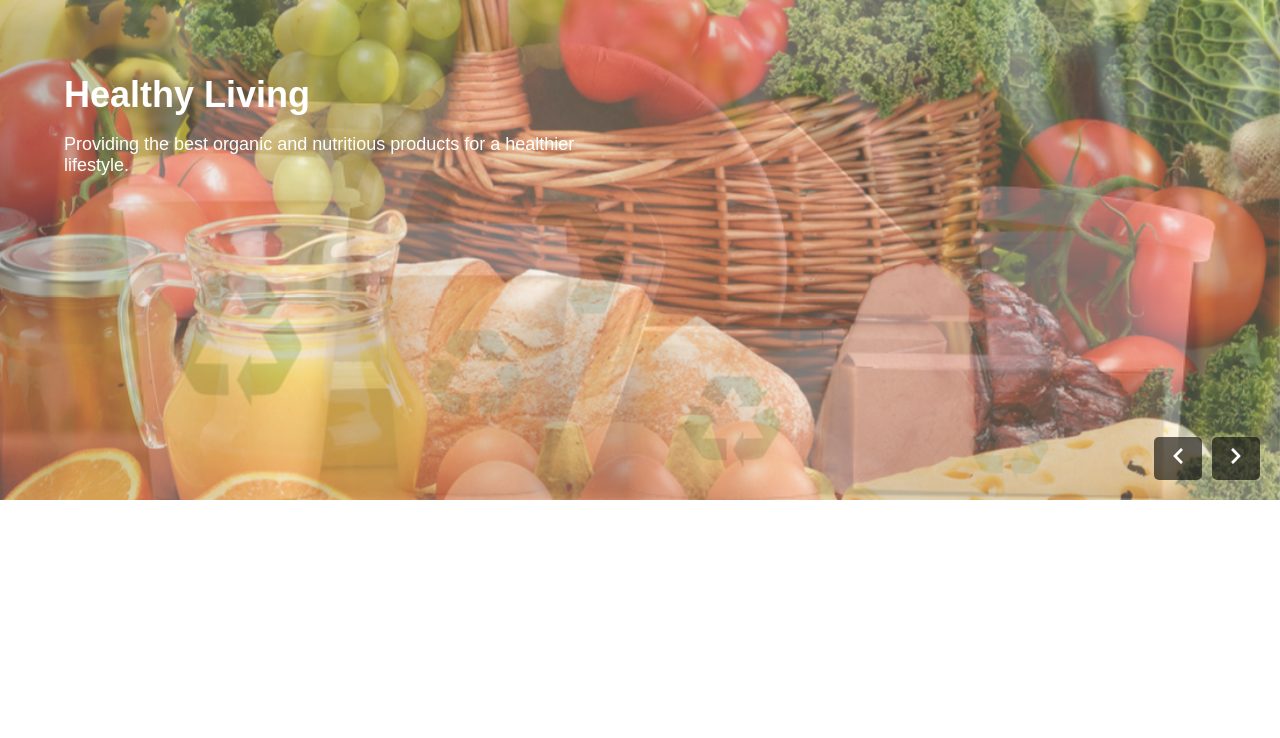
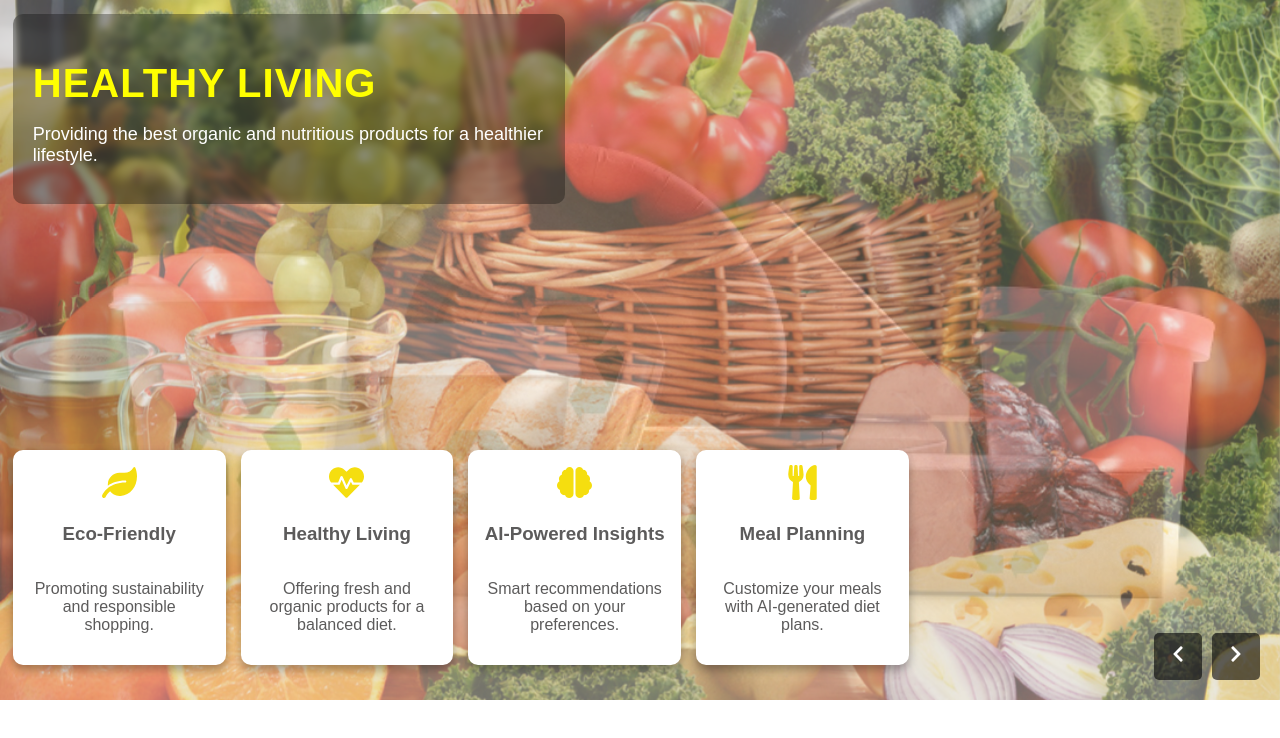
Before and after one commit to wallacetrixie/ConsiousCart, a React (Vite) app: page /Banner in a window 1280 px wide. Shown: the top 738 px of the page. Built offline with nearby package versions, Linux system fonts and the light colour scheme.

Commit message:
responsive and appealing look to the banner

```diff
--- a/src/Banner.jsx
+++ b/src/Banner.jsx
@@ -1,12 +1,13 @@
 import React, { useState, useEffect } from "react";
 import "./styles/banner.css"; // Import CSS for styling
-import { FaChevronLeft, FaChevronRight } from "react-icons/fa";
+import { FaChevronLeft, FaChevronRight, FaLeaf, FaHeartbeat, FaBrain, FaUtensils } from "react-icons/fa";
 
 // Import images
 import environmentImg from "./images/environment.jpg";
 import healthy from "./images/healthy.jpg";
 import Ai from "./images/Ai.jpg";
 import natural from "./images/natural.jpg";
+import meal from "./images/meal.jpg";
 
 // Image and text data
 const slides = [
@@ -29,6 +30,11 @@ const slides = [
     image: natural,
     title: "Natural & Organic",
     description: "Carefully selected natural products that are good for you and the planet.",
+  },
+  {
+    image: meal,
+    title: "Personalized Meal Plans",
+    description: "Customize your diet with AI-powered meal planning tailored to your preferences and health goals.",
   },
 ];
 
@@ -67,6 +73,30 @@ const Banner = () => {
         ))}
       </div>
 
+      {/* Feature Boxes */}
+      <div className="feature-boxes">
+        <div className="feature-box">
+          <FaLeaf className="feature-icon" />
+          <h3>Eco-Friendly</h3>
+          <p>Promoting sustainability and responsible shopping.</p>
+        </div>
+        <div className="feature-box">
+          <FaHeartbeat className="feature-icon" />
+          <h3>Healthy Living</h3>
+          <p>Offering fresh and organic products for a balanced diet.</p>
+        </div>
+        <div className="feature-box">
+          <FaBrain className="feature-icon" />
+          <h3>AI-Powered Insights</h3>
+          <p>Smart recommendations based on your preferences.</p>
+        </div>
+        <div className="feature-box">
+          <FaUtensils className="feature-icon" />
+          <h3>Meal Planning</h3>
+          <p>Customize your meals with AI-generated diet plans.</p>
+        </div>
+      </div>
+
       {/* Navigation Buttons */}
       <div className="slider-nav">
         <button className="prev-btn" onClick={prevSlide}>
--- a/src/styles/banner.css
+++ b/src/styles/banner.css
@@ -2,7 +2,7 @@
 .banner-container {
   position: relative;
   width: 100%;
-  height: 500px; /* Adjust based on preference */
+  height: 700px; /* Adjust as needed */
   overflow: hidden;
   background-color: #f4f4f4;
 }
@@ -10,23 +10,33 @@
 /* Text Section (Top Left) */
 .banner-text {
   position: absolute;
-  top: 10%;
-  left: 5%;
+  top: 2%;
+  left: 1%;
+  background: rgba(0, 0, 0, 0.3); /* Semi-transparent background */
+  padding: 20px;
+  border-radius: 10px;
   color: white;
   z-index: 10;
   max-width: 40%;
+  animation: fadeInSlide 1.2s ease-in-out;
+  backdrop-filter: blur(3px); /* Adds a blur effect for modern look */
 }
 
 .banner-text h1 {
-  font-size: 36px;
+  font-size: 40px;
   font-weight: bold;
   margin-bottom: 10px;
-  animation: fadeIn 1s ease-in-out;
+  letter-spacing: 1px;
+  color: yellow;
+  text-transform: uppercase;
+  opacity: 0;
+  animation: fadeIn 1.5s ease-in-out forwards;
 }
 
 .banner-text p {
   font-size: 18px;
-  animation: fadeIn 1.2s ease-in-out;
+  opacity: 0;
+  animation: fadeIn 2s ease-in-out forwards;
 }
 
 /* Image Slider */
@@ -61,7 +71,7 @@
 .prev-btn, .next-btn {
   background: rgba(0, 0, 0, 0.6);
   border: none;
-  padding: 10px 15px;
+  padding: 12px 15px;
   color: white;
   font-size: 18px;
   cursor: pointer;
@@ -73,11 +83,11 @@
   background: rgba(0, 0, 0, 0.8);
 }
 
-/* Smooth Fade-in Animation */
-@keyframes fadeIn {
+/* Smooth Fade-in & Slide Animation */
+@keyframes fadeInSlide {
   from {
     opacity: 0;
-    transform: translateY(-10px);
+    transform: translateY(-20px);
   }
   to {
     opacity: 1;
@@ -85,27 +95,145 @@
   }
 }
 
+@keyframes fadeIn {
+  from {
+    opacity: 0;
+  }
+  to {
+    opacity: 1;
+  }
+}
+
+/* Feature Boxes - Positioned at the bottom in a row */
+.feature-boxes {
+  position: absolute;
+  bottom: 5%;
+  left: 1%;
+  display: flex;
+  color:#5c5b5b;
+  justify-content: space-between;
+  width: 70%;
+  gap: 15px;
+  z-index: 10;
+}
+
+.feature-box {
+  display: flex;
+  flex-direction: column;
+  align-items: center;
+  background: white;
+  padding: 15px;
+  border-radius: 10px;
+  width: 22%;
+  box-shadow: 0 5px 10px rgba(0, 0, 0, 0.3);
+  cursor: pointer;
+  transition: transform 0.3s ease-in-out, background 0.3s ease-in-out;
+  text-align: center;
+}
+/* Underline Effect */
+.feature-box::after {
+  content: "";
+  position: absolute;
+  bottom: -6px;
+  left: 50%;
+  width: 0;
+  height: 4px;
+  background-color: orange;
+  transition: width 0.3s ease, left 0.3s ease;
+}
+
+.feature-box:hover::after {
+  width: 100%;
+  left: 0;
+}
+
+.feature-box:hover {
+  transform: translateY(-5px);
+
+}
+
+.feature-icon {
+  font-size: 35px;
+  color: #f5de0f;
+  margin-bottom: 5px;
+}
+
+/* Feature Box Content */
+.feature-content {
+  display: flex;
+  flex-direction: column;
+  align-items: center;
+}
+
+.feature-content h3 {
+  font-size: 18px;
+  font-weight: bold;
+  margin-bottom: 5px;
+  color: #222;
+}
+
+.feature-content p {
+  font-size: 14px;
+  color: #555;
+  line-height: 1.4;
+}
+
 /* Responsive Design */
 @media (max-width: 768px) {
   .banner-container {
-    height: 350px;
+    height: 500px;
+
   }
 
   .banner-text {
-    max-width: 70%;
-    top: 15%;
+    max-width: 100%;
+    border-radius:0px;
+    margin-top:0px;
+    padding: 15px;
+    backdrop-filter: blur(1px);
   }
 
   .banner-text h1 {
-    font-size: 24px;
+    font-size: 30px;
   }
 
   .banner-text p {
-    font-size: 14px;
+    font-size: 20px;
   }
 
   .prev-btn, .next-btn {
     font-size: 14px;
     padding: 8px;
   }
+
+  .feature-boxes {
+   display:none;
+
+  }
 }
+
+@media (max-width: 480px) {
+  .banner-container {
+    height: 300px;
+  }
+.banner-text{
+  backdrop-filter: blur(0px);
+   background: rgba(0, 0, 0, 0.3);
+}
+  .banner-text h1 {
+    font-size: 26px;
+  }
+
+  .banner-text p {
+    font-size: 16px;
+  }
+
+  .prev-btn, .next-btn {
+    font-size: 12px;
+    padding: 6px;
+  }
+
+  .feature-box {
+    width: 90%;
+  }
+}
```
Also changed, not shown: src/images/meal.jpg (added).
